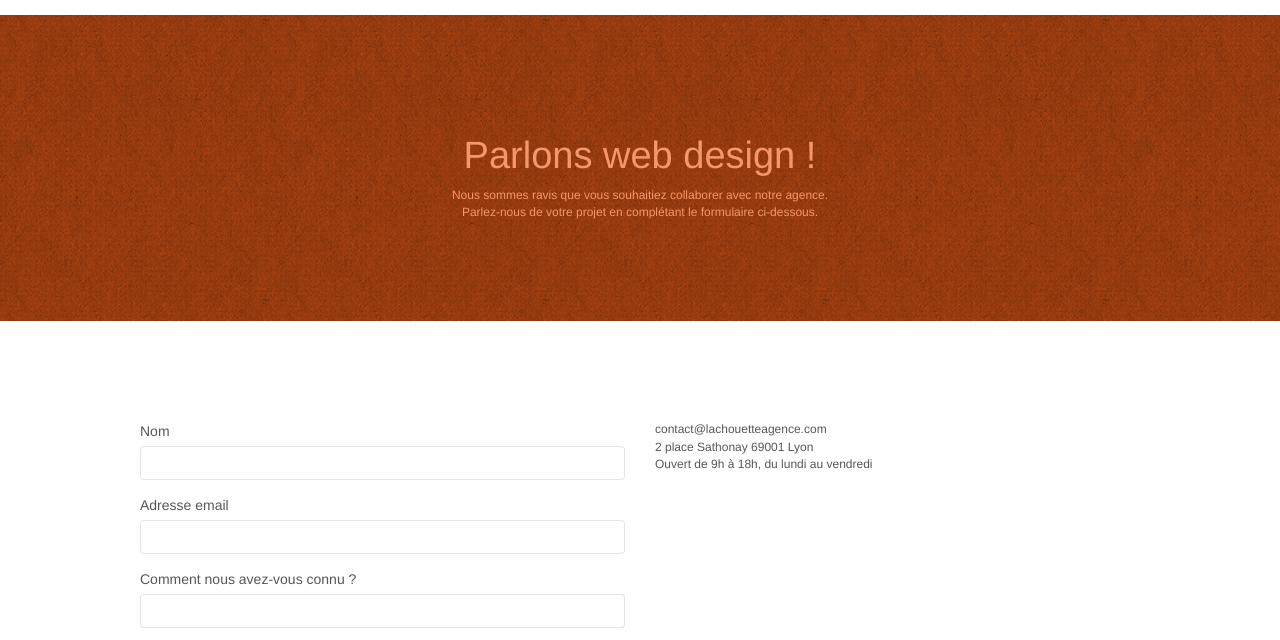
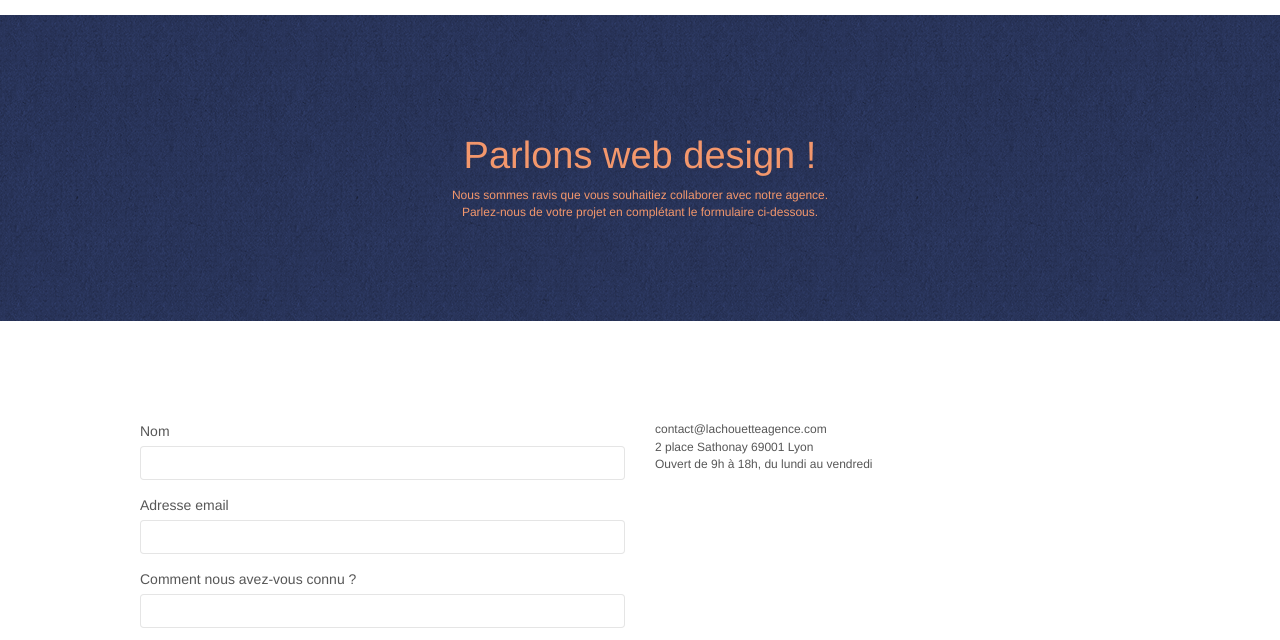
Before and after one commit to Brissok/BriceTchijouk_4_150121, a plain HTML site: page contact.html in a window 1280 px wide. Shown: the part 77-717 px from the top of the page. Drawn offline with nearby package versions, Linux system fonts and the light colour scheme; a script that the page names is missing.

Commit message:
Modif bg bloc-6 pour contrast

```diff
--- a/contact.html
+++ b/contact.html
@@ -58,7 +58,7 @@
 <!-- bloc-0 END -->
 
 <!-- bloc-6 -->
-<div class="bloc bg-dots-bg bg-repeat bgc-atomic-tangerine d-bloc bloc-bg-texture texture-paper" id="bloc-6">
+<div class="bloc bg-dots-bg bg-repeat bgc-dark-slate-blue d-bloc bloc-bg-texture texture-paper" id="bloc-6">
 	<div class="container bloc-lg">
 		<div class="row">
 			<div class="col-sm-12">
```
